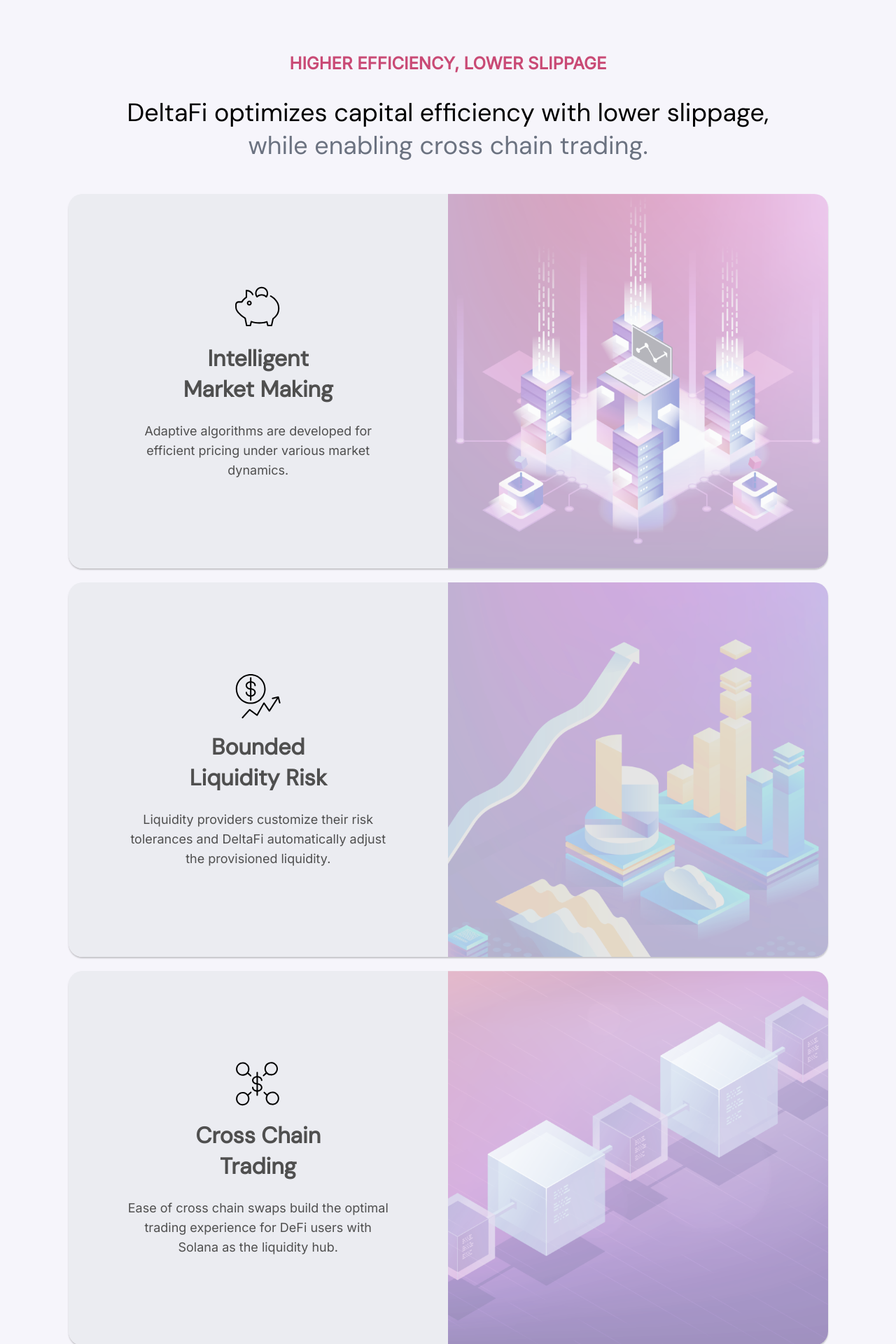
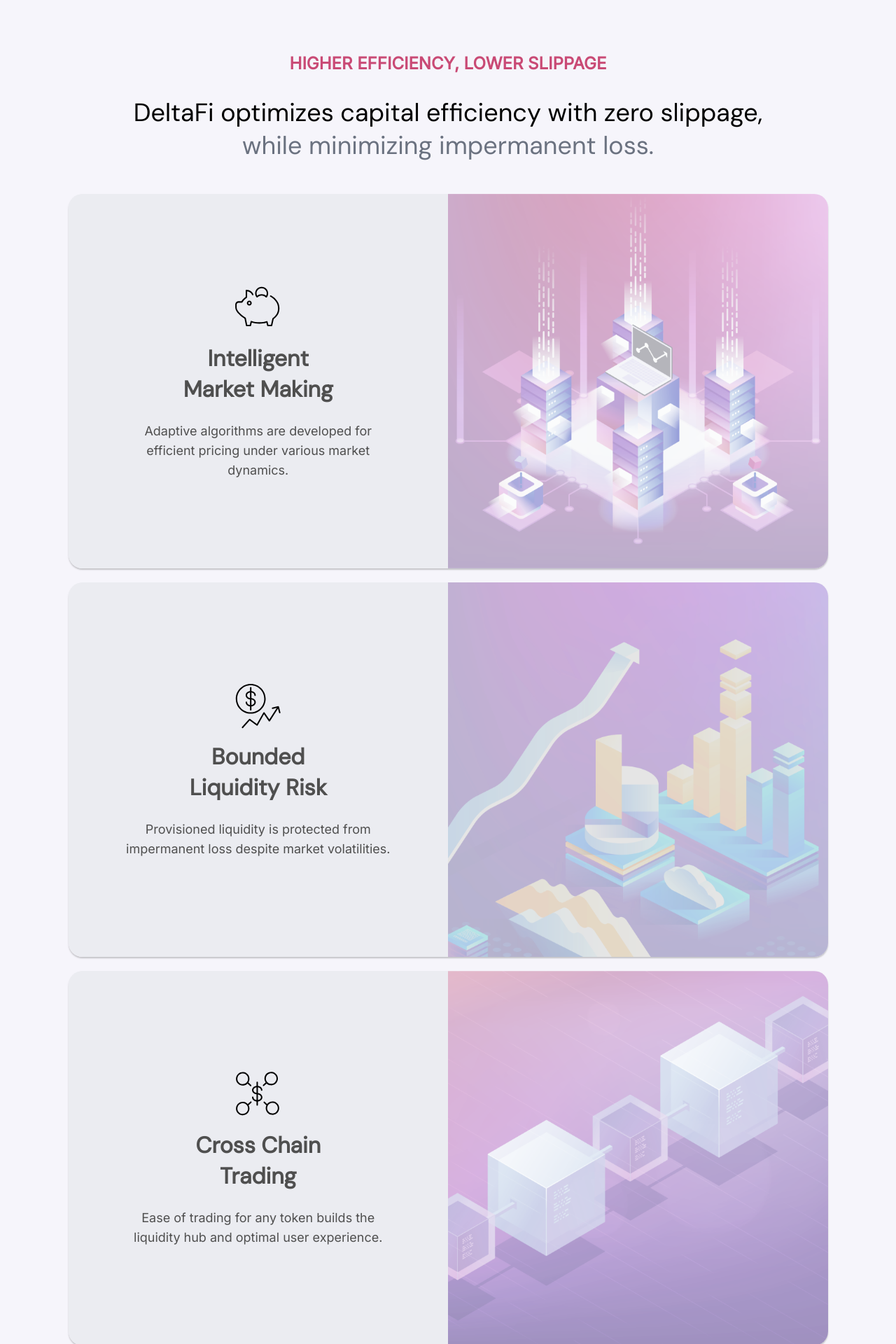
Before and after one commit to deltafi-trade/deltafi-homepage, a React (Create React App) app: page / in a window 1280 px wide. Shown: the part 880-2800 px from the top of the page at 70% size. Built offline with nearby package versions, Linux system fonts and the light colour scheme; no server answers.

Commit message:
update copy

```diff
--- a/src/views/Home/components/DeltaFi.tsx
+++ b/src/views/Home/components/DeltaFi.tsx
@@ -188,13 +188,13 @@ const DeltaFi: React.FC = () => {
     {
       icon: <BoundedLiquidityIcon width="70" color={isDark ? "#FFFFFF" : "#000000"}/>,
       title: "Bounded Liquidity Risk",
-      content: "Liquidity providers customize their risk tolerances and DeltaFi automatically adjust the provisioned liquidity.",
+      content: "Provisioned liquidity is protected from impermanent loss despite market volatilities.",
       image: isDark ? '/images/bounded-liquidity-risk-dark.png' : '/images/bounded-liquidity-risk-light.png',
     },
     {
       icon: <CrossChainIcon width="70" color={isDark ? "#FFFFFF" : "#000000"}/>,
       title: "Cross Chain Trading",
-      content: "Ease of cross chain swaps build the optimal trading experience for DeFi users with Solana as the liquidity hub.",
+      content: "Ease of trading for any token builds the liquidity hub and optimal user experience.",
       image: isDark ? '/images/cross-chain-trading-dark.png' : '/images/cross-chain-trading-light.png',
     },
   ]
@@ -203,8 +203,8 @@ const DeltaFi: React.FC = () => {
     <Container>
       <StyledDiv>
         <Text textTransform='uppercase' color='#C94A75' mb="24px" className="delta-title">HIGHER EFFICIENCY, LOWER SLIPPAGE</Text>
-        <Text className="delta-content">DeltaFi optimizes capital efficiency with lower slippage,</Text>
-        <Text color={isDark ? "#949292" : "#6B7280"} className="delta-content" mb="36px">while enabling cross chain trading.</Text>
+        <Text className="delta-content">DeltaFi optimizes capital efficiency with zero slippage,</Text>
+        <Text color={isDark ? "#949292" : "#6B7280"} className="delta-content" mb="36px">while minimizing impermanent loss.</Text>
         {CARD_LIST.map((card, index) => (
           <Card key={`card-${index}`}>
             <CustomDiv>
```
